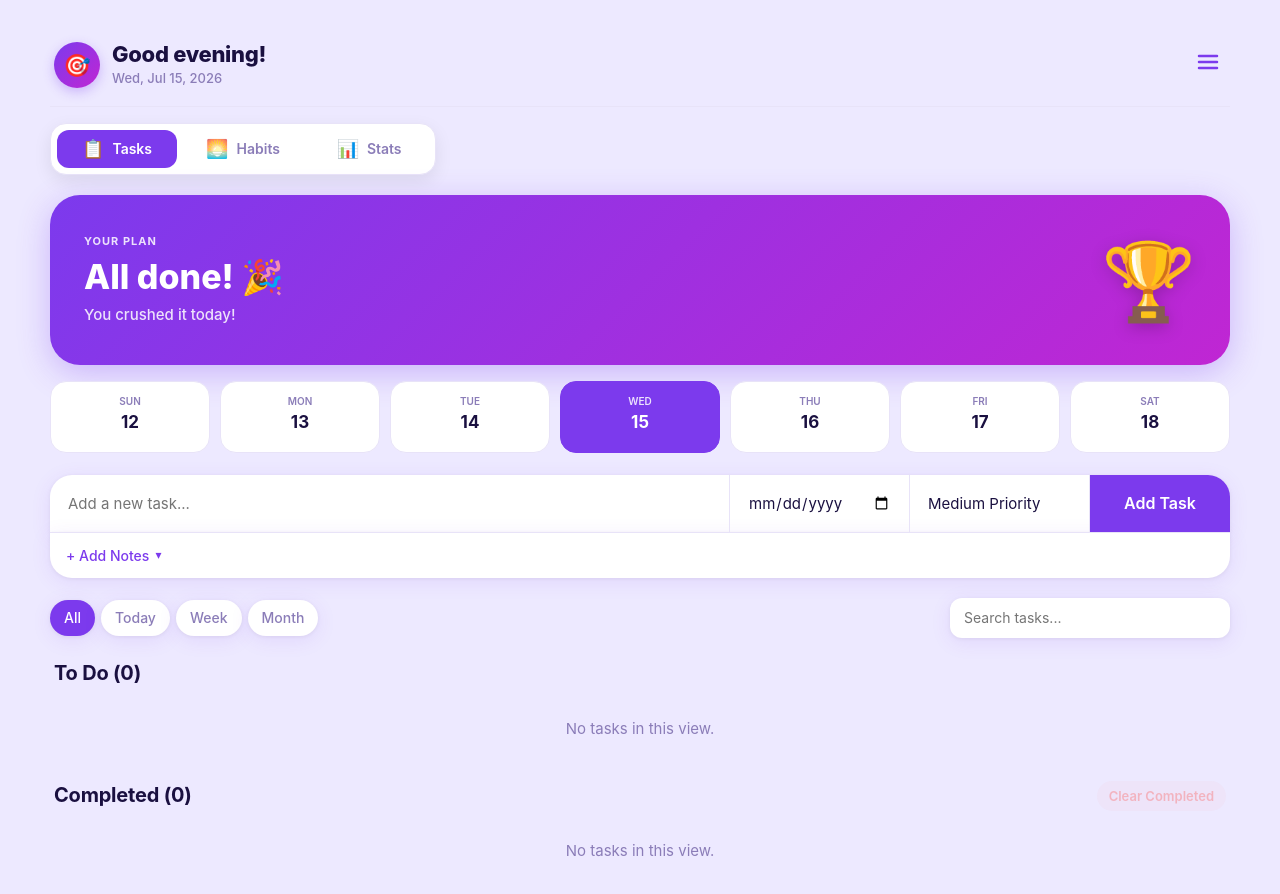
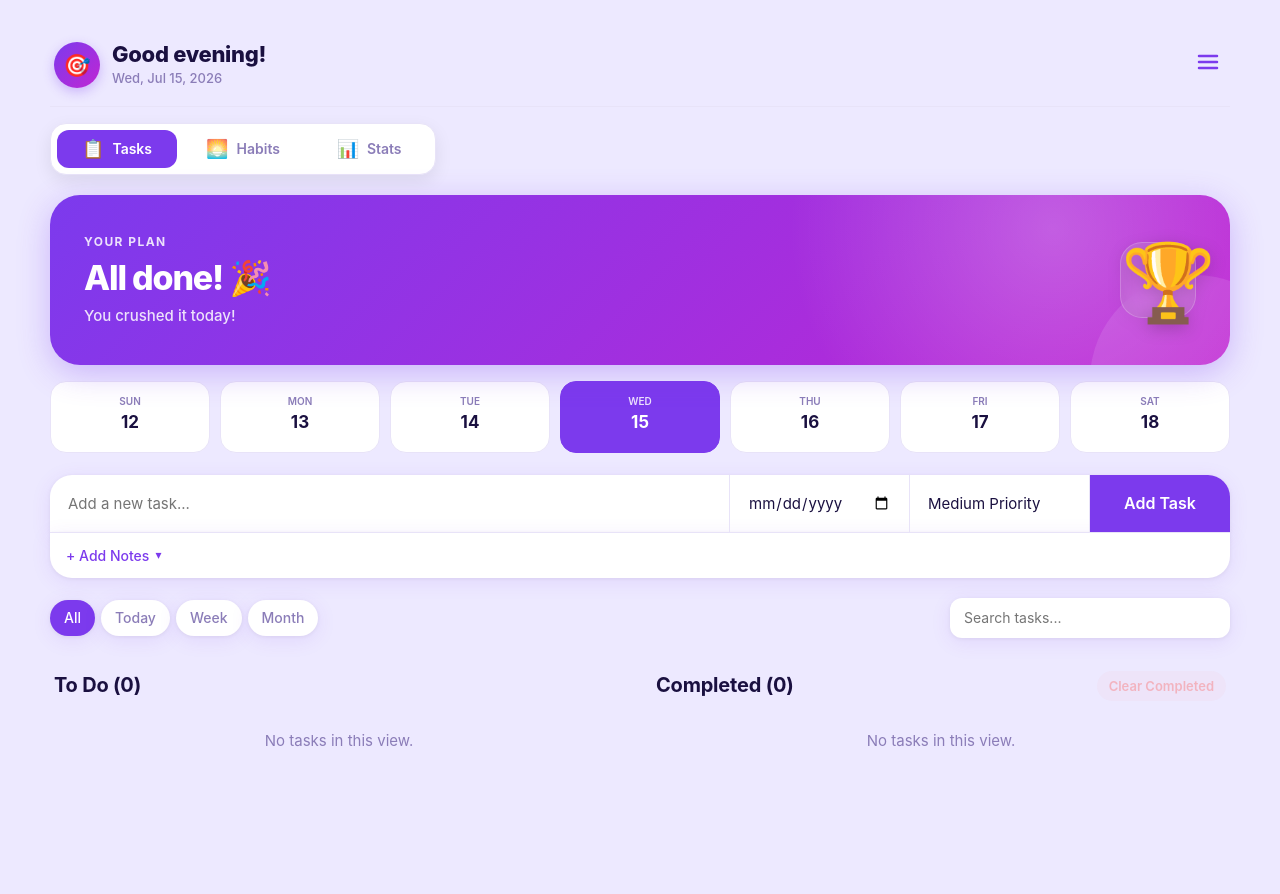
Before and after one commit to arod0210-CS/taskflow-app, a plain HTML site: page index.html in a window 1280 px wide. After the commit the page ends 820 px from the top, so only its background shows below. Drawn offline with Linux system fonts and the light colour scheme.

Commit message:
Polish desktop task layout and compact hero

```diff
--- a/index.html
+++ b/index.html
@@ -160,6 +160,8 @@
           <input type="text" id="searchInput" placeholder="Search tasks..." />
         </div>
 
+            <div class="task-columns">
+
         <div class="section">
           <div class="section-header">
             <h2 id="todoHeading">To Do</h2>
@@ -170,16 +172,30 @@
         <div class="section">
           <div class="section-header">
             <h2 id="completedHeading">Completed</h2>
-            <button id="clearCompletedBtn" class="clear-completed-btn" type="button">Clear Completed</button>
+            <button
+              id="clearCompletedBtn"
+              class="clear-completed-btn"
+              type="button"
+            >
+              Clear Completed
+            </button>
           </div>
           <ul id="completedList" class="task-list"></ul>
         </div>
 
       </div>
+      <!-- closes task-columns -->
 
-      <!-- ===== HABITS PANEL ===== -->
-      <div class="tab-panel" id="panel-habits" role="tabpanel" aria-labelledby="tab-habits">
+    </div>
+    <!-- closes panel-tasks -->
 
+    <!-- ===== HABITS PANEL ===== -->
+    <div
+      class="tab-panel"
+      id="panel-habits"
+      role="tabpanel"
+      aria-labelledby="tab-habits"
+    >
         <div class="habits-header">
           <div>
             <h2 id="habitsTitle" class="habits-heading">Daily Habits</h2>
--- a/style.css
+++ b/style.css
@@ -2402,6 +2402,75 @@ body.dark-mode .habit-delete-btn:hover {
    ========================================= */
 
 @media (min-width: 901px) {
+  /* ---------- Compact Desktop Hero ---------- */
+
+.hero-card {
+  min-height: 132px;
+  padding: 24px 28px;
+  border-radius: var(--radius-lg);
+  position: relative;
+  overflow: hidden;
+  isolation: isolate;
+  background:
+    radial-gradient(
+      circle at 85% 20%,
+      rgba(255, 255, 255, 0.24),
+      transparent 26%
+    ),
+    linear-gradient(
+      135deg,
+      var(--accent-color),
+      #c026d3
+    );
+}
+
+.hero-card::before {
+  content: "";
+  position: absolute;
+  width: 210px;
+  height: 210px;
+  right: -70px;
+  bottom: -120px;
+  border-radius: 50%;
+  background: rgba(255, 255, 255, 0.1);
+  z-index: -1;
+}
+
+.hero-card-content {
+  max-width: 680px;
+}
+
+.hero-card-label {
+  margin-bottom: 8px;
+  font-size: 12px;
+  letter-spacing: 0.12em;
+}
+
+.hero-card-title {
+  margin: 0;
+  font-size: clamp(28px, 3vw, 38px);
+  line-height: 1.08;
+  letter-spacing: -0.035em;
+}
+
+.hero-card-sub {
+  margin-top: 8px;
+  font-size: 15px;
+  line-height: 1.45;
+}
+
+.hero-card-deco {
+  width: 76px;
+  height: 76px;
+  display: grid;
+  place-items: center;
+  border-radius: 22px;
+  font-size: 42px;
+  background: rgba(255, 255, 255, 0.15);
+  border: 1px solid rgba(255, 255, 255, 0.2);
+  backdrop-filter: blur(10px);
+  -webkit-backdrop-filter: blur(10px);
+}
   .container {
     width: min(1180px, calc(100% - 48px));
     padding-block: 24px 48px;
@@ -2488,6 +2557,25 @@ body.dark-mode .habit-delete-btn:hover {
     background: var(--accent-color);
     border-color: var(--accent-color);
   }
+  .task-columns {
+  display: grid;
+  grid-template-columns: minmax(0, 1fr) minmax(0, 1fr);
+  gap: 24px;
+  align-items: start;
+}
+
+.task-columns .section {
+  min-width: 0;
+  margin-top: 24px;
+}
+
+.task-columns .task-list {
+  margin-inline: 0;
+}
+
+.task-columns .section-header {
+  padding-inline: 4px;
+}
 
   .task-input,
   .notes-expander,
@@ -2511,6 +2599,17 @@ body.dark-mode .habit-delete-btn:hover {
     align-items: stretch;
     border-radius: var(--radius-lg) var(--radius-lg) 0 0;
   }
+  .task-input input,
+.task-input select {
+    border-bottom: none;
+    border-right: 1px solid var(--separator);
+    padding: 16px 18px;
+}
+#addTaskBtn {
+    border-top: none;
+    background: var(--accent-color);
+    color: white;
+}
 
   .task-input input,
   .task-input select {
```
